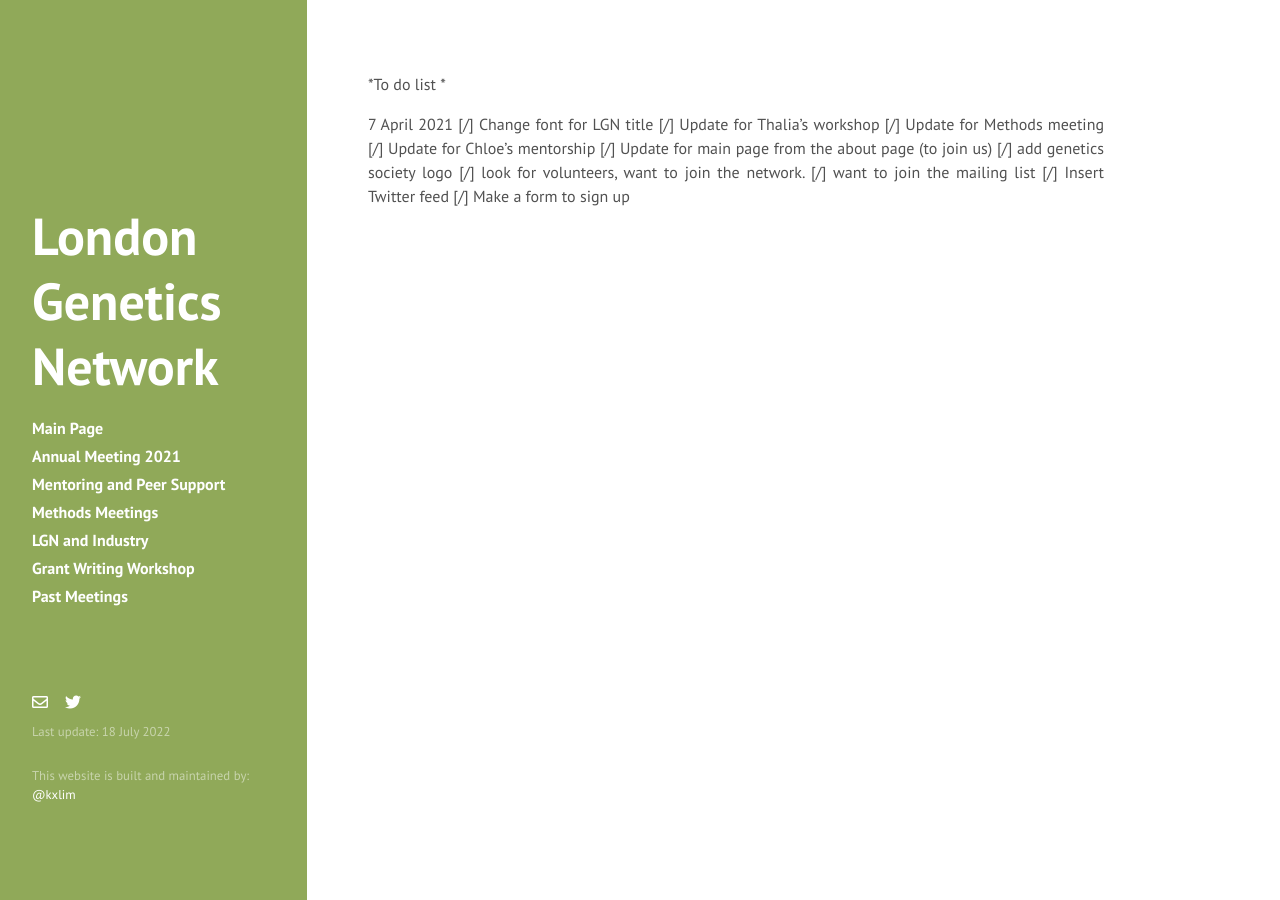
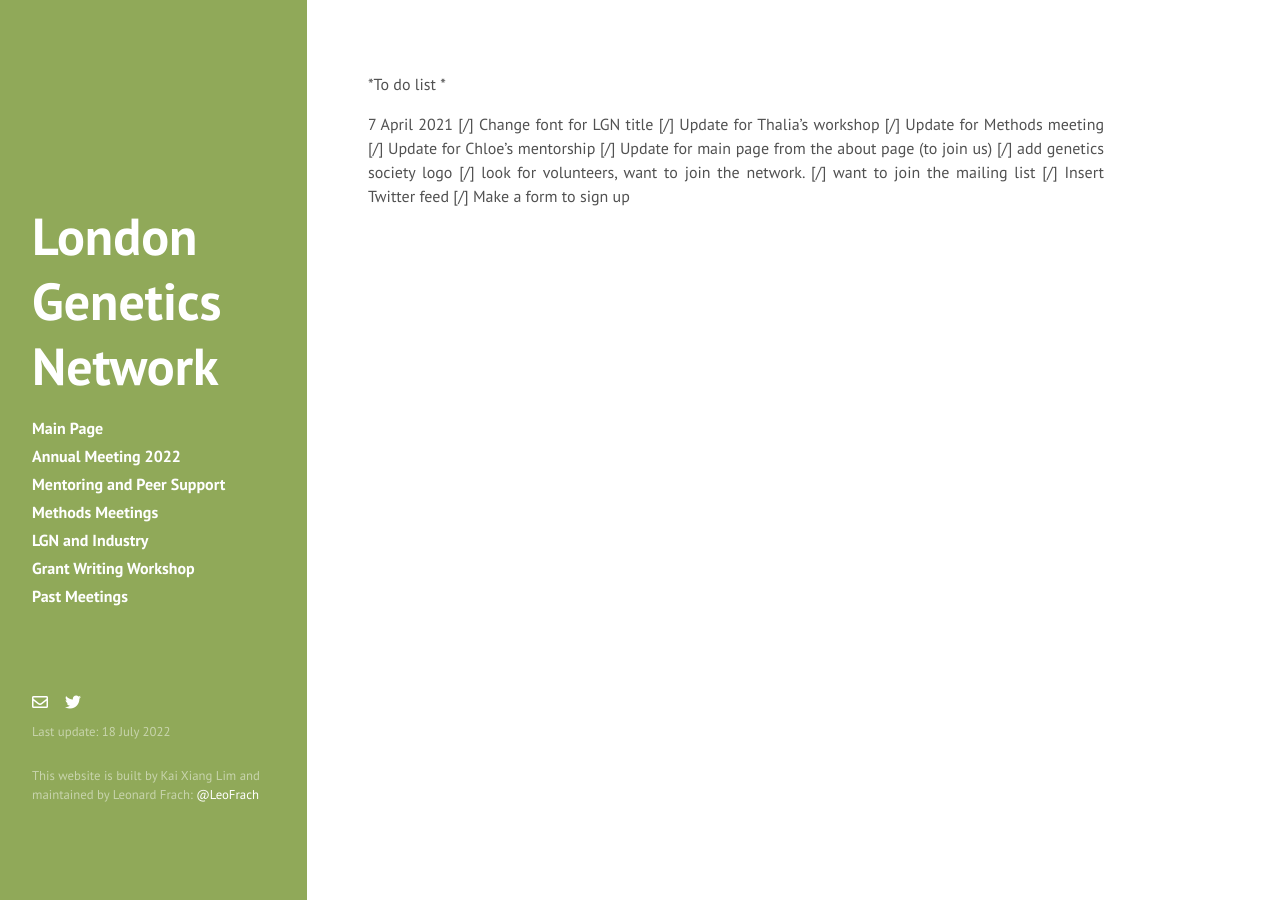
Before and after one commit to kai-lim/LondonGeneticsNetwork, a Jekyll site: the page built from To_do.md, in a window 1280 px wide. Built offline with Jekyll 4.4.1, drawn with Linux system fonts in a browser that asks for light colours; nearby versions of some CDN libraries; our own code applies the rules of GitHub Pages for plain Markdown files; a style sheet for code colours, icons or effects is not loaded.

Commit message:
Updated meetings

```diff
--- a/_includes/sidebar.html
+++ b/_includes/sidebar.html
@@ -14,12 +14,12 @@
 	  {% endcomment %}
 
 	 <a class="sidebar-nav-item active" href="{{ "/" | relative_url }}index.html">Main Page</a>
-	 <a class="sidebar-nav-item active" href="{{ "/" | relative_url }}annualmeeting/">Annual Meeting 2021</a>
+	 <a class="sidebar-nav-item active" href="{{ "/" | relative_url }}annualmeeting/">Annual Meeting 2022</a>
 	 <a class="sidebar-nav-item active" href="{{ "/" | relative_url }}mentoring/">Mentoring and Peer Support</a>
 	 <a class="sidebar-nav-item active" href="{{ "/" | relative_url }}methods/">Methods Meetings</a>
 	 <a class="sidebar-nav-item active" href="{{ "/" | relative_url }}industry/">LGN and Industry</a>
 	 <a class="sidebar-nav-item active" href="{{ "/" | relative_url }}grantwriting/">Grant Writing Workshop</a>
-	 <a class="sidebar-nav-item active" href="{{ "/" | relative_url }}2020meeting/">Past Meetings</a>
+	 <a class="sidebar-nav-item active" href="{{ "/" | relative_url }}pastMeetings/">Past Meetings</a>
 
 
 
@@ -56,7 +56,7 @@
 
 	 <nav class="sidebar-nav">
 	    <p class="small">Last update: {{ site.lastmod }}</p>
-		<p class="small">This website is built and maintained by: <a href="https://twitter.com/kxlim">@kxlim </a>
+		<p class="small">This website is built by Kai Xiang Lim and maintained by Leonard Frach: <a href="https://twitter.com/LeoFrach">@LeoFrach </a>
 	</p>
 	</nav>
 
```
Also changed, not shown: 2020meeting.md (deleted, +0 -32 lines), annualmeeting.md (+1 -1 lines), index.md (+1 -1 lines), pastMeetings.md (added, +62 -0 lines).
